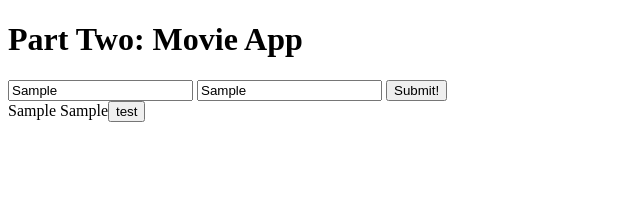
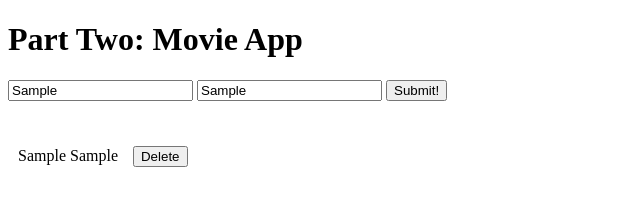
Before and after one commit to nathanrydel/jquery-dom, a plain HTML site: page Part 2/index.html in a window 1280 px wide. Both pictures are taken after typing "Sample", "Sample" into the empty fields and a click on the button "Submit!". Shown: the whole page, without its empty margins (0-640 px from the left). Drawn offline with nearby package versions, Linux system fonts and the light colour scheme.

Commit message:
Minor tweaks

```diff
--- a/Part 2/index.html
+++ b/Part 2/index.html
@@ -5,7 +5,7 @@
   <meta charset="UTF-8">
   <meta name="viewport" content="width=device-width, initial-scale=1.0">
   <meta name="description" content="">
-  <!-- <link rel="stylesheet" type="text/css" href="style.css"> -->
+  <link rel="stylesheet" type="text/css" href="styles.css">
   <title>Movie App</title>
 </head>
 
@@ -19,7 +19,7 @@
       <input type="text" id="movie-rating" placeholder="Enter your movie rating">
       <button type="submit">Submit!</button>
     </form>
-    <div id="movie-container">
+    <div class="movie-entries" id="movie-container">
       <!-- Movies Go here -->
     </div>
   </main>
--- a/Part 2/scripts.js
+++ b/Part 2/scripts.js
@@ -1,6 +1,6 @@
 "use strict";
 
-const $button = $('<button class="remove">test</button>');
+const $button = $('<button class="delete-btn">Delete</button>');
 
 $("form").on("submit", function (evt) {
   const $formInput = $("input");
@@ -8,17 +8,16 @@ $("form").on("submit", function (evt) {
   const $movieRating = $formInput.eq(1).val();
 
   //$("#movie-container").append("<div class='movie'>").append(`Title: ${movieTitle}, Rating: ${movieRating}`);
-  const movie = $("<div>",  {text:`${$movieTitle} ${$movieRating}`}).addClass('movie');
+  const movie = $("<div>", { text: `${$movieTitle} ${$movieRating}` }).addClass('movie');
   $("#movie-container").append(movie);
   //const $button = $('<button class="remove">test</button>');
   $('.movie').append($button);
-  console.log($button);
   evt.preventDefault();
 });
 
-$('#movie-container').on('click','.movie',removeButton);
+$('#movie-container').on('click', '.movie', removeButton);
 
 /** Ignores what we did above and just finds a way to remove the right div */
-function removeButton(evt){
+function removeButton(evt) {
   $(evt.target).parent().remove(); //FIXME: i hate this
 }
--- /dev/null
+++ b/Part 2/styles.css
@@ -0,0 +1,9 @@
+.movie-entries {
+  margin: 45px 10px;
+}
+
+.movie {}
+
+.delete-btn {
+  margin-left: 15px;
+}
```
